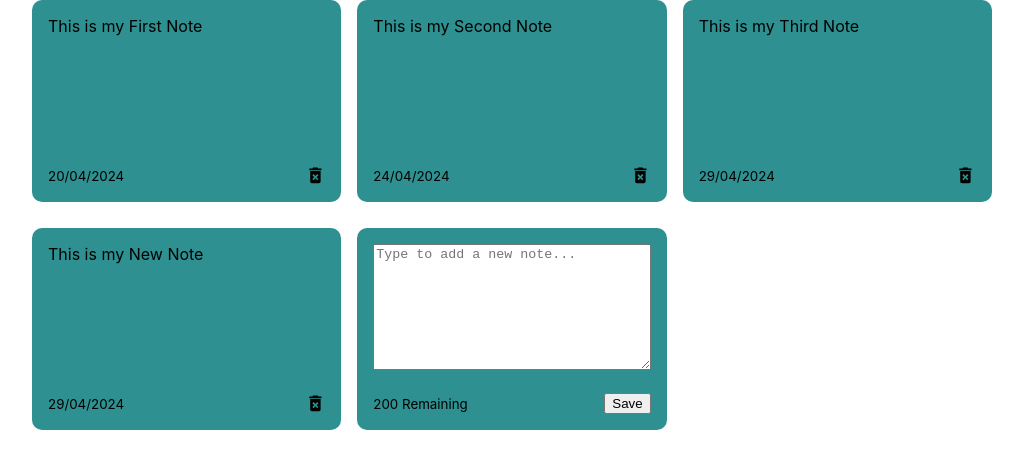
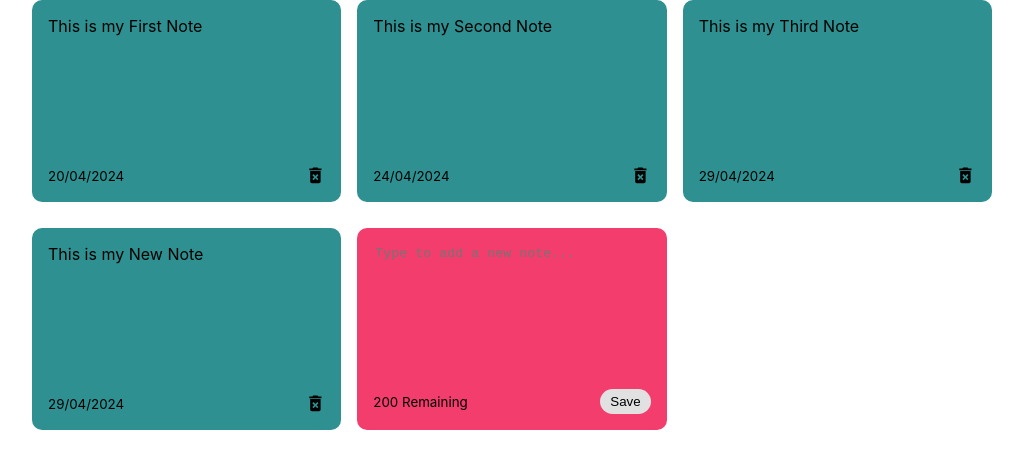
Before and after one commit to UjjawalChoudhary912/Notes-App-Using-React, a React (Create React App) app in the folder notes-app/: page / in a window 1280 px wide. Shown: the top 468 px of the page, without its empty margins (128-1151 px from the left). Built offline with nearby package versions, Linux system fonts and the light colour scheme.

Commit message:
Css added to new note textarea

```diff
--- a/notes-app/src/index.css
+++ b/notes-app/src/index.css
@@ -27,7 +27,32 @@
       grid-template-columns: repeat(auto-fit, minmax(250px, 1fr));
     }
 
+/* css for new note */
+.note.new{
+  background-color: rgb(243, 61, 109);
+     border: none;
 
+}
+textarea{
+  border: none;
+  resize: none;
+  background-color: rgb(243, 61, 109);
+}
+
+textarea:focus{
+     outline: none;
+}
+
+.save{
+  background-color: #e1e1e1;
+  border: none;
+  border-radius: 15px;
+  padding: 5px 10px;
+}
+.save:hover{
+  background-color: #ededed;
+  cursor: pointer;
+}
 
 /* css for note */
 .note{
```
